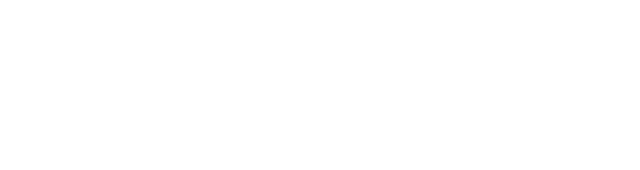
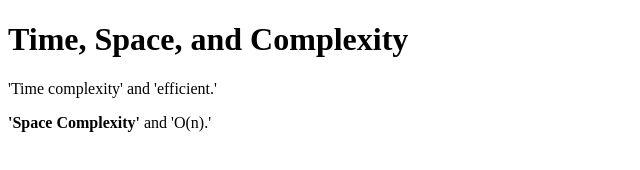
Before and after one commit to acciojob/time-and-space-complexity-madhurraj11, a website: page main.html in a window 1280 px wide. Shown: the whole page, without its empty margins (0-640 px from the left). Drawn offline with Linux system fonts and the light colour scheme.

Commit message:
created a submission

```diff
--- a/main.html
+++ b/main.html
@@ -8,6 +8,10 @@
 
 <body>
 	<!-- the entire body must be written by student -->
+	<h1>Time, Space, and Complexity</h1>
+	<p>'Time complexity' and 'efficient.'</p>
+	<p><b>'Space Complexity'</b> and 'O(n).'</p>
+
     <script type="text/javascript" src="./script.js">
 </script>
 
```
